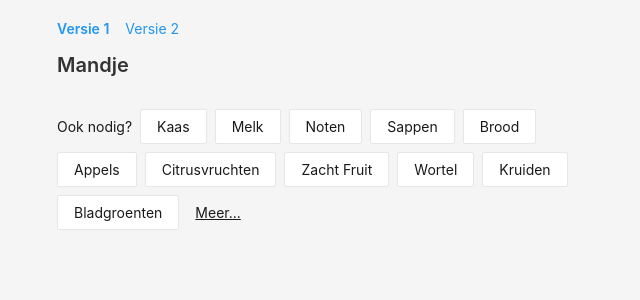
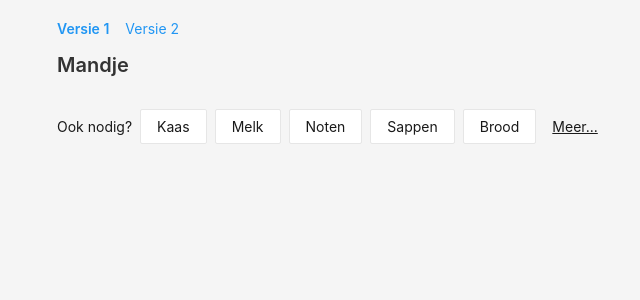
Before and after one commit to Jelmer-Crisp/mobile-ui-prototype, a React (Create React App) app: page / in a window 1280 px wide. Shown: the top 300 px of the page, without its empty margins (303-943 px from the left). Built offline with nearby package versions, Linux system fonts and the light colour scheme.

Commit message:
Auto-show more categories

```diff
--- a/src/App.js
+++ b/src/App.js
@@ -1,6 +1,6 @@
 import { useState, useEffect, useRef } from 'react';
 import { AppContainer, ScrollableContainer, Overlay } from './components/styled';
-import { initialCategories, extraCategories, categoryProducts } from './data/groceryData';
+import { allCategories, categoryProducts } from './data/groceryData';
 import { isProductSelected, addProduct } from './utils/productUtils';
 import ProductTileList from './components/ProductTileList';
 import CategoryButtons from './components/CategoryButtons';
@@ -32,7 +32,7 @@ const VersionLink = styled.button`
 `;
 
 function App() {
-  const [showMore, setShowMore] = useState(false);
+  const [visibleCategoryCount, setVisibleCategoryCount] = useState(5);
   const [selectedCategories, setSelectedCategories] = useState([]);
   const [products, setProducts] = useState([]);
   const [panelOpen, setPanelOpen] = useState(false);
@@ -53,9 +53,7 @@ function App() {
     }
   }, [products, shouldScroll]);
 
-  const categories = showMore
-    ? [...initialCategories, ...extraCategories]
-    : initialCategories;
+  const visibleCategories = allCategories.slice(0, visibleCategoryCount);
 
   const handleCategoryClick = (category) => {
     if (version === 1) {
@@ -63,6 +61,12 @@ function App() {
         setSelectedCategories([...selectedCategories, category]);
         setProducts(addProduct(products, categoryProducts[category][0], category));
         setShouldScroll(true);
+
+        // Check if this is one of the last three visible categories
+        const categoryIndex = visibleCategories.indexOf(category);
+        if (categoryIndex >= visibleCategoryCount - 3 && visibleCategoryCount < allCategories.length) {
+          setVisibleCategoryCount(prev => Math.min(prev + 3, allCategories.length));
+        }
       } else {
         setCurrentCategory(category);
         setPanelOpen(true);
@@ -73,10 +77,14 @@ function App() {
       setHiddenCategories([...hiddenCategories, category]);
       setShouldScroll(true);
 
-      if ([...hiddenCategories, category].length === 3 && !showMore) {
-        setShowMore(true);
+      if ([...hiddenCategories, category].length === 3 && visibleCategoryCount < allCategories.length) {
+        setVisibleCategoryCount(prev => Math.min(prev + 3, allCategories.length));
       }
     }
+  };
+
+  const handleShowMore = () => {
+    setVisibleCategoryCount(prev => Math.min(prev + 3, allCategories.length));
   };
 
   const handleProductToggle = (productName, newQuantity) => {
@@ -149,7 +157,7 @@ function App() {
     setSelectedCategories([]);
     setProducts([]);
     setHiddenCategories([]);
-    setShowMore(false);
+    setVisibleCategoryCount(5);
   };
 
   return (
@@ -176,11 +184,11 @@ function App() {
           onQuantityChange={handleQuantityChange}
         />
         <CategoryButtons
-          categories={version === 1 ? categories : categories.filter(category => !hiddenCategories.includes(category))}
+          categories={version === 1 ? visibleCategories : visibleCategories.filter(category => !hiddenCategories.includes(category))}
           selectedCategories={selectedCategories}
           onCategoryClick={handleCategoryClick}
-          showMore={showMore}
-          onShowMore={() => setShowMore(true)}
+          showMore={visibleCategoryCount > allCategories.length}
+          onShowMore={handleShowMore}
           version={version}
         />
       </ScrollableContainer>
--- a/src/data/groceryData.js
+++ b/src/data/groceryData.js
@@ -1,10 +1,7 @@
-export const initialCategories = [
+export const allCategories = [
   'Kaas', 'Melk', 'Noten', 'Sappen', 'Brood',
   'Appels', 'Citrusvruchten', 'Zacht Fruit',
-  'Wortel', 'Kruiden', 'Bladgroenten'
-];
-
-export const extraCategories = [
+  'Wortel', 'Kruiden', 'Bladgroenten',
   'Kip', 'Rund', 'Varken',
   'Verse Vis', 'Schaaldieren', 'Gebakken Vis',
   'Snacks', 'Dranken', 'Snoep'
```
